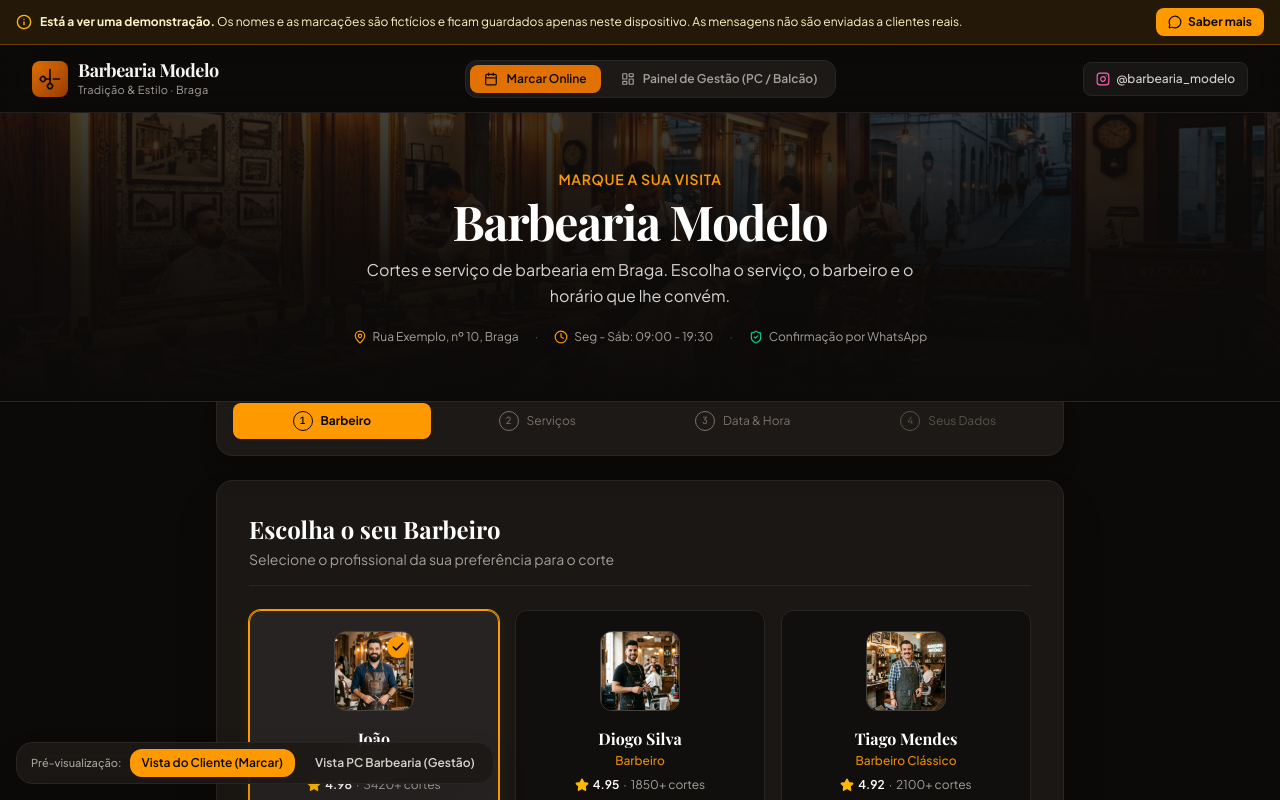
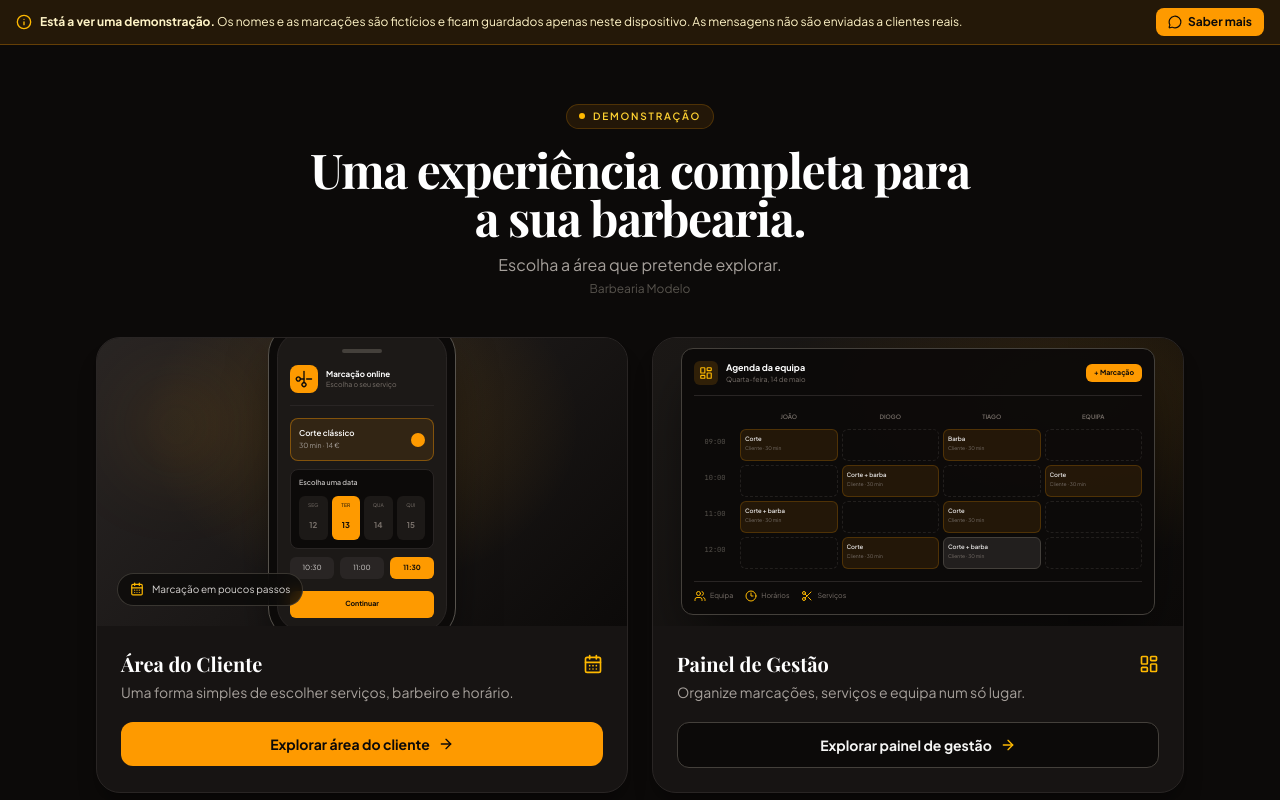
Before and after one commit to webproline/sistema-agendamento-barbearia, a React (Vite) app: page / in a window 1280 px wide. Shown: the top 800 px of the page. Built offline with nearby package versions, Linux system fonts and the light colour scheme; a web font is replaced by a local one.

Commit message:
Initial Cards

```diff
--- a/src/App.tsx
+++ b/src/App.tsx
@@ -6,16 +6,13 @@ import { getContactUrl } from './data/contact';
 import { ClientBookingFlow } from './components/client/ClientBookingFlow';
 import { AdminDashboard } from './components/admin/AdminDashboard';
 import { QuickBookingModal } from './components/admin/QuickBookingModal';
+import { ExperienceChooser } from './components/common/ExperienceChooser';
 import {
-  Calendar,
-  LayoutDashboard,
   Instagram,
   MapPin,
   Phone,
   Clock,
   Scissors,
-  CheckCircle2,
-  ExternalLink,
   MessageCircle,
 } from 'lucide-react';
 
@@ -28,10 +25,14 @@ const MainContent: React.FC = () => {
     <div className="min-h-screen flex flex-col bg-stone-950 text-stone-100 selection:bg-amber-500 selection:text-black">
       <DemoBanner />
 
-      {/* Top Header */}
+      {activeView === 'welcome' ? (
+        <main className="flex-1">
+          <ExperienceChooser shopName={config.name} onChoose={setActiveView} />
+        </main>
+      ) : (
+        <>
           <Header onOpenQuickBooking={() => setIsQuickBookingOpen(true)} />
 
-      {/* Main View Area */}
           <main className="flex-1">
             {activeView === 'client' ? (
               <ClientBookingFlow />
@@ -43,7 +44,6 @@ const MainContent: React.FC = () => {
             )}
           </main>
 
-      {/* Persistent floating switcher helper for presentation */}
           <div className="fixed bottom-4 left-4 z-40 hidden sm:flex items-center gap-2 bg-stone-900/90 backdrop-blur-md p-1.5 rounded-2xl border border-stone-800 shadow-2xl">
             <span className="text-[11px] font-medium text-stone-400 pl-2">Pré-visualização:</span>
             <button
@@ -54,7 +54,7 @@ const MainContent: React.FC = () => {
                   : 'text-stone-300 hover:text-white hover:bg-stone-800'
               }`}
             >
-          Vista do Cliente (Marcar)
+              Área do Cliente
             </button>
             <button
               onClick={() => setActiveView('admin')}
@@ -64,11 +64,12 @@ const MainContent: React.FC = () => {
                   : 'text-stone-300 hover:text-white hover:bg-stone-800'
               }`}
             >
-          Vista PC Barbearia (Gestão)
+              Painel de Gestão
             </button>
           </div>
+        </>
+      )}
 
-      {/* Global Quick Booking Modal if triggered from header in client view */}
       {activeView === 'client' && (
         <QuickBookingModal
           isOpen={isQuickBookingOpen}
@@ -76,8 +77,10 @@ const MainContent: React.FC = () => {
         />
       )}
 
-      {/* Footer */}
-      <footer className="border-t border-stone-900 bg-stone-950/95 py-8 px-4 sm:px-6 lg:px-8 text-xs text-stone-500">
+      <footer className="border-t border-stone-900 bg-stone-950/95 py-6 px-4 sm:px-6 lg:px-8 text-xs text-stone-500">
+        {activeView === 'welcome' ? (
+          <p className="text-center">Demonstração do sistema de marcações e gestão · Dados fictícios</p>
+        ) : (
           <div className="max-w-7xl mx-auto flex flex-col md:flex-row items-center justify-between gap-4">
           <div className="flex items-center gap-2">
             <div className="w-6 h-6 rounded bg-amber-500/20 text-amber-500 flex items-center justify-center">
@@ -125,6 +128,7 @@ const MainContent: React.FC = () => {
             )}
           </div>
           </div>
+        )}
       </footer>
     </div>
   );
--- /dev/null
+++ b/src/components/common/ExperienceChooser.tsx
@@ -0,0 +1,119 @@
+import React from 'react';
+import { ArrowRight, CalendarDays, Clock3, LayoutDashboard, Scissors, Users } from 'lucide-react';
+
+interface ExperienceChooserProps {
+  shopName: string;
+  onChoose: (view: 'client' | 'admin') => void;
+}
+
+const BookingPreview = () => (
+  <div className="relative flex h-full items-center justify-center overflow-hidden bg-[radial-gradient(ellipse_at_50%_30%,rgba(245,158,11,0.16),transparent_58%),linear-gradient(135deg,#292524,#0c0a09)] p-6">
+    <div className="absolute left-8 top-10 h-24 w-24 rounded-full bg-amber-500/10 blur-2xl" />
+    <div className="relative w-[188px] rounded-[2rem] border border-stone-600 bg-stone-950 p-2 shadow-2xl shadow-black/60 transition-transform duration-500 group-hover:-translate-y-1 group-hover:rotate-1">
+      <div className="overflow-hidden rounded-[1.55rem] border border-stone-800 bg-stone-900 px-3 pb-3 pt-4">
+        <div className="mx-auto mb-3 h-1 w-10 rounded-full bg-stone-700" />
+        <div className="flex items-center gap-2 border-b border-stone-800 pb-3">
+          <div className="flex h-7 w-7 items-center justify-center rounded-lg bg-amber-500 text-stone-950"><Scissors className="h-4 w-4 -rotate-45" /></div>
+          <div><p className="text-[8px] font-bold text-white">{`Marcação online`}</p><p className="text-[7px] text-stone-500">Escolha o seu serviço</p></div>
+        </div>
+        <div className="mt-3 flex items-center justify-between rounded-lg border border-amber-500/40 bg-amber-500/10 p-2">
+          <div><p className="text-[8px] font-semibold text-white">Corte clássico</p><p className="mt-0.5 text-[7px] text-stone-400">30 min · 14 €</p></div>
+          <span className="h-3.5 w-3.5 rounded-full bg-amber-500" />
+        </div>
+        <div className="mt-2 rounded-lg border border-stone-800 bg-stone-950 p-2">
+          <p className="text-[7px] font-medium text-stone-300">Escolha uma data</p>
+          <div className="mt-2 grid grid-cols-4 gap-1 text-center">
+            {['SEG', 'TER', 'QUA', 'QUI'].map((day, index) => <div key={day} className={`rounded-md py-1.5 ${index === 1 ? 'bg-amber-500 text-stone-950' : 'bg-stone-900 text-stone-500'}`}><span className="block text-[5px]">{day}</span><span className="text-[8px] font-bold">{12 + index}</span></div>)}
+          </div>
+        </div>
+        <div className="mt-2 flex gap-1.5">
+          <span className="flex-1 rounded-md bg-stone-800 py-1.5 text-center text-[7px] text-stone-300">10:30</span>
+          <span className="flex-1 rounded-md bg-stone-800 py-1.5 text-center text-[7px] text-stone-300">11:00</span>
+          <span className="flex-1 rounded-md bg-amber-500 py-1.5 text-center text-[7px] font-bold text-stone-950">11:30</span>
+        </div>
+        <div className="mt-3 rounded-md bg-amber-500 py-2 text-center text-[7px] font-bold text-stone-950">Continuar</div>
+      </div>
+    </div>
+    <div className="absolute bottom-5 left-5 flex items-center gap-2 rounded-full border border-stone-700/80 bg-stone-950/80 px-3 py-2 text-[10px] text-stone-300 backdrop-blur">
+      <CalendarDays className="h-3.5 w-3.5 text-amber-400" /> Marcação em poucos passos
+    </div>
+  </div>
+);
+
+const ManagementPreview = () => (
+  <div className="relative flex h-full items-center justify-center overflow-hidden bg-[radial-gradient(ellipse_at_80%_20%,rgba(245,158,11,0.12),transparent_50%),linear-gradient(135deg,#1c1917,#0c0a09)] p-5 sm:p-7">
+    <div className="w-full rounded-xl border border-stone-700 bg-stone-950/95 p-3 shadow-2xl shadow-black/60 transition-transform duration-500 group-hover:-translate-y-1">
+      <div className="mb-3 flex items-center justify-between border-b border-stone-800 pb-2.5">
+        <div className="flex items-center gap-2"><div className="flex h-6 w-6 items-center justify-center rounded-md bg-amber-500/15 text-amber-400"><LayoutDashboard className="h-3.5 w-3.5" /></div><div><p className="text-[9px] font-bold text-white">Agenda da equipa</p><p className="text-[7px] text-stone-500">Quarta-feira, 14 de maio</p></div></div>
+        <span className="rounded-md bg-amber-500 px-2 py-1 text-[7px] font-bold text-stone-950">+ Marcação</span>
+      </div>
+      <div className="mb-1 grid grid-cols-[42px_repeat(4,minmax(0,1fr))] gap-1 text-center">
+        <span />
+        {['JOÃO', 'DIOGO', 'TIAGO', 'EQUIPA'].map(name => <span key={name} className="truncate py-1 text-[6px] font-semibold text-stone-500">{name}</span>)}
+      </div>
+      <div className="space-y-1">
+        {[
+          ['09:00', 'Corte', '', 'Barba', ''],
+          ['10:00', '', 'Corte + barba', '', 'Corte'],
+          ['11:00', 'Corte + barba', '', 'Corte', ''],
+          ['12:00', '', 'Corte', 'Corte + barba', ''],
+        ].map((row, rowIndex) => (
+          <div key={row[0]} className="grid grid-cols-[42px_repeat(4,minmax(0,1fr))] gap-1">
+            <span className="py-2 text-center font-mono text-[7px] text-stone-600">{row[0]}</span>
+            {row.slice(1).map((item, columnIndex) => item ? (
+              <div key={columnIndex} className={`min-h-8 rounded-md border px-1 py-1 ${rowIndex % 2 === columnIndex % 2 ? 'border-amber-500/20 bg-amber-500/10' : 'border-stone-700 bg-stone-800/80'}`}>
+                <span className="block truncate text-[6px] font-semibold text-stone-200">{item}</span>
+                <span className="mt-0.5 block truncate text-[5px] text-stone-500">Cliente · 30 min</span>
+              </div>
+            ) : <div key={columnIndex} className="min-h-8 rounded-md border border-dashed border-stone-800/80" />)}
+          </div>
+        ))}
+      </div>
+      <div className="mt-3 flex items-center gap-3 border-t border-stone-800 pt-2 text-[7px] text-stone-500"><span className="flex items-center gap-1"><Users className="h-3 w-3 text-amber-400" /> Equipa</span><span className="flex items-center gap-1"><Clock3 className="h-3 w-3 text-amber-400" /> Horários</span><span className="flex items-center gap-1"><Scissors className="h-3 w-3 text-amber-400" /> Serviços</span></div>
+    </div>
+  </div>
+);
+
+export const ExperienceChooser: React.FC<ExperienceChooserProps> = ({ shopName, onChoose }) => (
+  <section className="mx-auto w-full max-w-6xl px-4 py-10 sm:px-6 sm:py-14 lg:px-8">
+    <div className="mb-8 text-center sm:mb-10">
+      <span className="inline-flex items-center gap-2 rounded-full border border-amber-500/20 bg-amber-500/10 px-3 py-1 text-[10px] font-semibold uppercase tracking-[0.18em] text-amber-300">
+        <span className="h-1.5 w-1.5 rounded-full bg-amber-400" /> Demonstração
+      </span>
+      <h1 className="mx-auto mt-4 max-w-2xl font-display text-3xl font-bold tracking-tight text-white sm:text-4xl lg:text-5xl">
+        Uma experiência completa para a sua barbearia.
+      </h1>
+      <p className="mt-3 text-sm text-stone-400 sm:text-base">Escolha a área que pretende explorar.</p>
+      <p className="mt-1 text-xs text-stone-600">{shopName}</p>
+    </div>
+
+    <div className="grid grid-cols-1 gap-5 md:grid-cols-2 md:gap-6">
+      <article className="group overflow-hidden rounded-3xl border border-stone-800 bg-stone-900/70 shadow-xl shadow-black/20 transition-all duration-300 hover:-translate-y-1 hover:border-amber-500/40 hover:shadow-2xl hover:shadow-amber-950/20">
+        <div className="h-64 sm:h-72"><BookingPreview /></div>
+        <div className="p-5 sm:p-6">
+          <div className="flex items-start justify-between gap-3">
+            <div><h2 className="font-display text-xl font-bold text-white">Área do Cliente</h2><p className="mt-1 text-sm text-stone-400">Uma forma simples de escolher serviços, barbeiro e horário.</p></div>
+            <CalendarDays className="mt-1 h-5 w-5 shrink-0 text-amber-400" />
+          </div>
+          <button onClick={() => onChoose('client')} className="mt-5 flex w-full items-center justify-center gap-2 rounded-xl bg-amber-500 px-4 py-3 text-sm font-bold text-stone-950 transition-colors hover:bg-amber-400 focus:outline-none focus:ring-2 focus:ring-amber-300 focus:ring-offset-2 focus:ring-offset-stone-900">
+            Explorar área do cliente <ArrowRight className="h-4 w-4" />
+          </button>
+        </div>
+      </article>
+
+      <article className="group overflow-hidden rounded-3xl border border-stone-800 bg-stone-900/70 shadow-xl shadow-black/20 transition-all duration-300 hover:-translate-y-1 hover:border-amber-500/40 hover:shadow-2xl hover:shadow-amber-950/20">
+        <div className="h-64 sm:h-72"><ManagementPreview /></div>
+        <div className="p-5 sm:p-6">
+          <div className="flex items-start justify-between gap-3">
+            <div><h2 className="font-display text-xl font-bold text-white">Painel de Gestão</h2><p className="mt-1 text-sm text-stone-400">Organize marcações, serviços e equipa num só lugar.</p></div>
+            <LayoutDashboard className="mt-1 h-5 w-5 shrink-0 text-amber-400" />
+          </div>
+          <button onClick={() => onChoose('admin')} className="mt-5 flex w-full items-center justify-center gap-2 rounded-xl border border-stone-700 bg-stone-950 px-4 py-3 text-sm font-bold text-stone-100 transition-colors hover:border-amber-500/50 hover:bg-stone-800 focus:outline-none focus:ring-2 focus:ring-amber-300 focus:ring-offset-2 focus:ring-offset-stone-900">
+            Explorar painel de gestão <ArrowRight className="h-4 w-4 text-amber-400" />
+          </button>
+        </div>
+      </article>
+    </div>
+    <p className="mt-7 text-center text-[11px] text-stone-600">Os dados apresentados nesta demonstração são fictícios.</p>
+  </section>
+);
--- a/src/components/common/Header.tsx
+++ b/src/components/common/Header.tsx
@@ -61,7 +61,7 @@ export const Header: React.FC<HeaderProps> = ({ onOpenQuickBooking }) => {
           {/* Zone 1: Single text element wordmark */}
           <div className="flex items-center gap-3">
             <button
-              onClick={() => setActiveView('client')}
+              onClick={() => setActiveView('welcome')}
               className="flex items-center gap-2.5 text-left group"
             >
               <div className="w-9 h-9 rounded-lg bg-gradient-to-br from-amber-600 to-amber-800 flex items-center justify-center text-stone-950 shadow-inner group-hover:from-amber-500 group-hover:to-amber-700 transition-colors">
@@ -89,7 +89,7 @@ export const Header: React.FC<HeaderProps> = ({ onOpenQuickBooking }) => {
               }`}
             >
               <Calendar className="w-3.5 h-3.5" />
-              <span>Marcar Online</span>
+              <span>Área do Cliente</span>
             </button>
 
             <button
@@ -101,7 +101,7 @@ export const Header: React.FC<HeaderProps> = ({ onOpenQuickBooking }) => {
               }`}
             >
               <LayoutDashboard className="w-3.5 h-3.5" />
-              <span>Painel de Gestão (PC / Balcão)</span>
+              <span>Painel de Gestão</span>
             </button>
           </nav>
 
--- a/src/context/BarbershopContext.tsx
+++ b/src/context/BarbershopContext.tsx
@@ -53,8 +53,8 @@ interface BarbershopContextType {
   config: BarbershopConfig;
   selectedDate: string;
   setSelectedDate: (date: string) => void;
-  activeView: 'client' | 'admin';
-  setActiveView: (view: 'client' | 'admin') => void;
+  activeView: 'welcome' | 'client' | 'admin';
+  setActiveView: (view: 'welcome' | 'client' | 'admin') => void;
   adminTab: 'agenda' | 'reminders' | 'clients' | 'services' | 'team' | 'analytics' | 'settings';
   setAdminTab: (tab: 'agenda' | 'reminders' | 'clients' | 'services' | 'team' | 'analytics' | 'settings') => void;
 
@@ -138,7 +138,7 @@ export const BarbershopProvider: React.FC<{ children: React.ReactNode }> = ({ ch
   });
 
   const [selectedDate, setSelectedDate] = useState<string>(getTodayDateString());
-  const [activeView, setActiveView] = useState<'client' | 'admin'>('client');
+  const [activeView, setActiveView] = useState<'welcome' | 'client' | 'admin'>('welcome');
   const [adminTab, setAdminTab] = useState<'agenda' | 'reminders' | 'clients' | 'services' | 'team' | 'analytics' | 'settings'>('agenda');
   const [toasts, setToasts] = useState<ToastMessage[]>([]);
 
```
Lines whose indentation alone changed are shown as unchanged.
